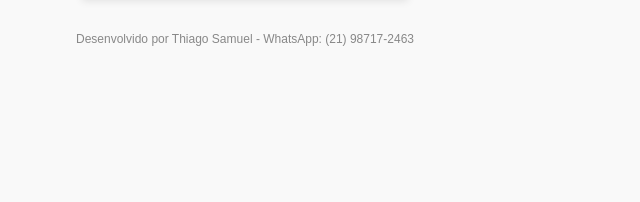
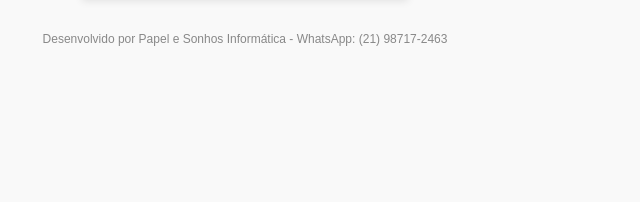
Before and after one commit to ThiagoVieira04/essencial-fidelidade, a website: page Front-end/public/admin.html in a window 1280 px wide. Shown: the part 615-817 px from the top of the page, 395-1035 px from the left. Drawn offline with nearby package versions, Linux system fonts and the light colour scheme.

Commit message:
fix: update developer credits to Papel e Sonhos Informática

```diff
--- a/Front-end/public/admin.html
+++ b/Front-end/public/admin.html
@@ -175,7 +175,7 @@
 
   <!-- Footer com créditos do desenvolvedor -->
   <footer class="app-footer">
-    <p>Desenvolvido por Thiago Samuel - WhatsApp: <a href="https://wa.me/5521987172463" target="_blank" rel="noopener noreferrer">(21) 98717-2463</a></p>
+    <p>Desenvolvido por Papel e Sonhos Informática - WhatsApp: <a href="https://wa.me/5521987172463" target="_blank" rel="noopener noreferrer">(21) 98717-2463</a></p>
   </footer>
 
   <script src="config.js"></script>
```
Also changed, not shown: Front-end/public/index.html (+1 -1 lines).
